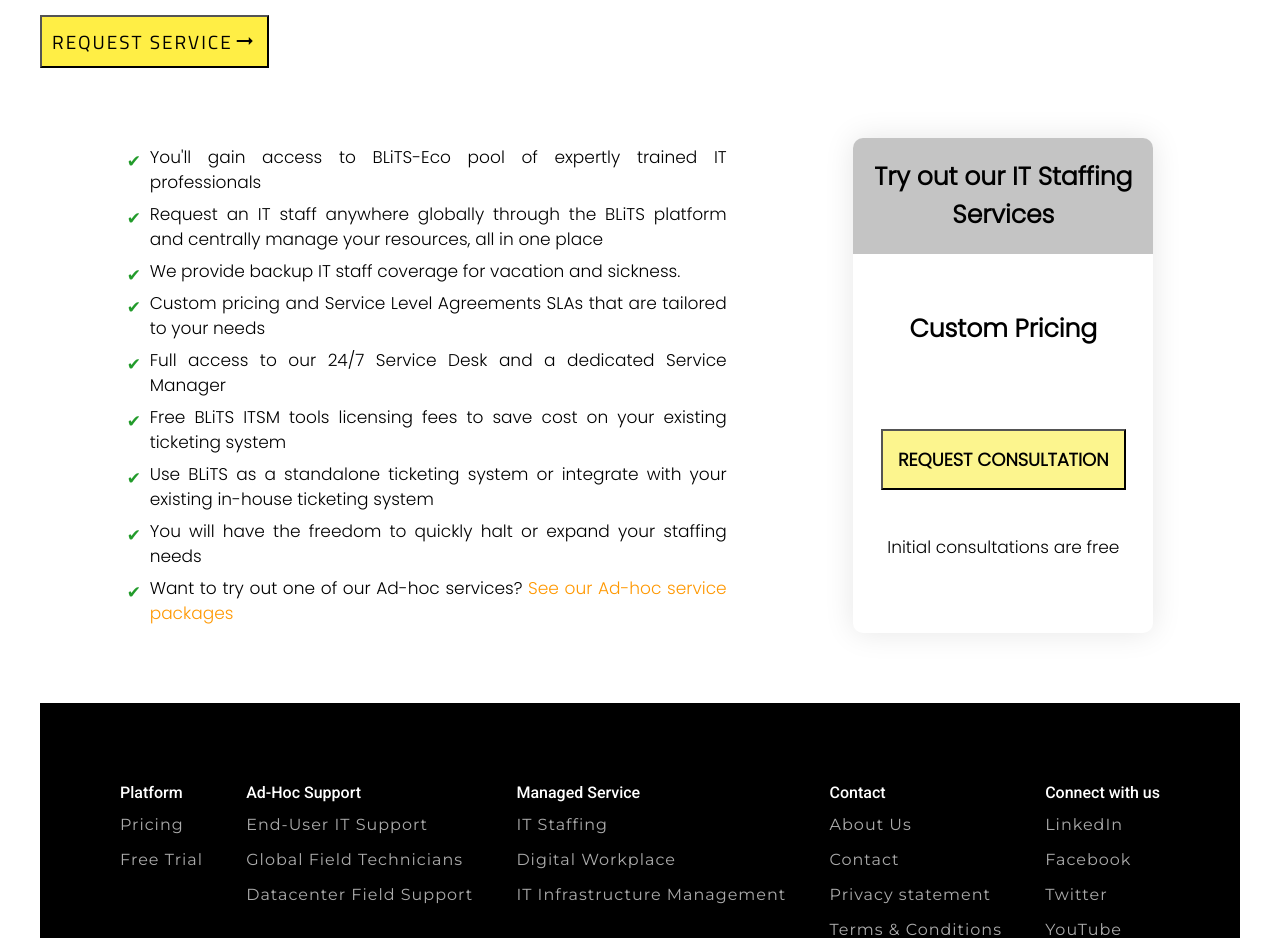
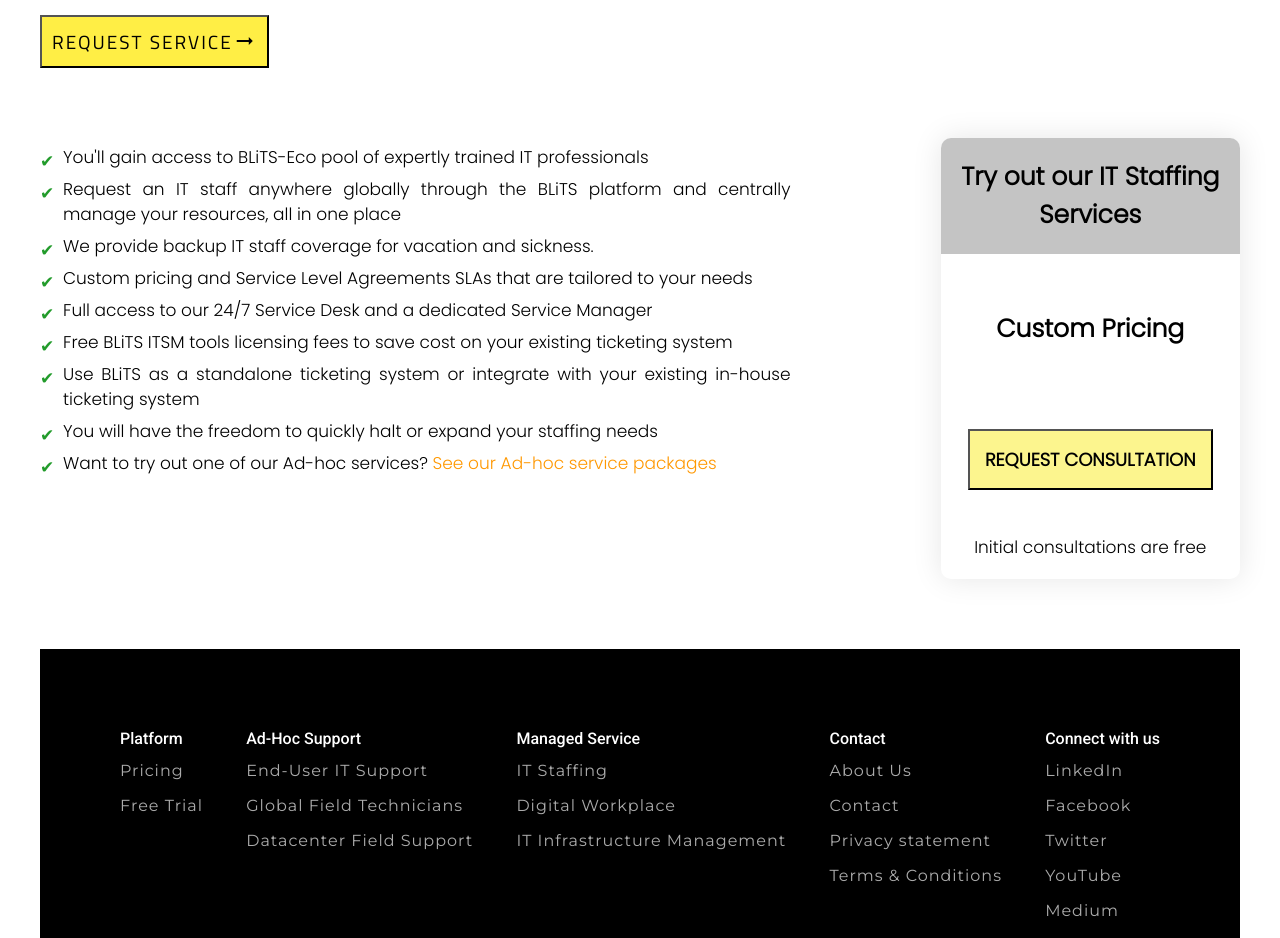
Before and after one commit to avecnavadita/sample-page, a plain HTML site: page index.html in a window 1280 px wide. Shown: the part 2980-3918 px from the top of the page. Drawn offline with Linux system fonts and the light colour scheme.

Commit message:
points list fixes

```diff
--- a/assets/style.css
+++ b/assets/style.css
@@ -65,7 +65,6 @@
 .pricing-box {
     max-width: 300px;
     box-shadow: 0 0 30px rgb(0 0 0 / 10%);
-    margin-left: 40px;
     border-radius: 10px;
     overflow: hidden;
     text-align: center;
@@ -138,8 +137,9 @@
 }
 
 div#points {
-    max-width: 600px;
+    /* max-width: 600px; */
     z-index:-999;
+    margin-right: 150px;
 }
 
 div#heading {
```
